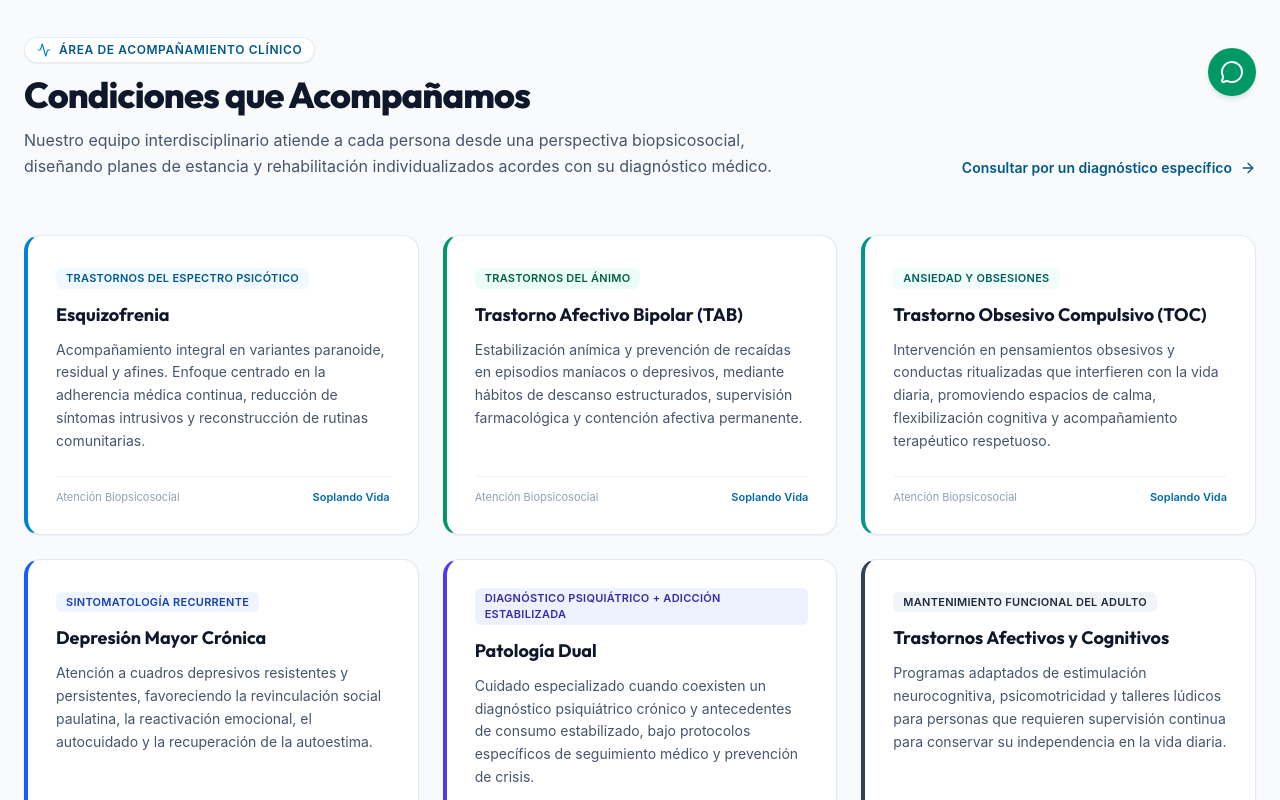
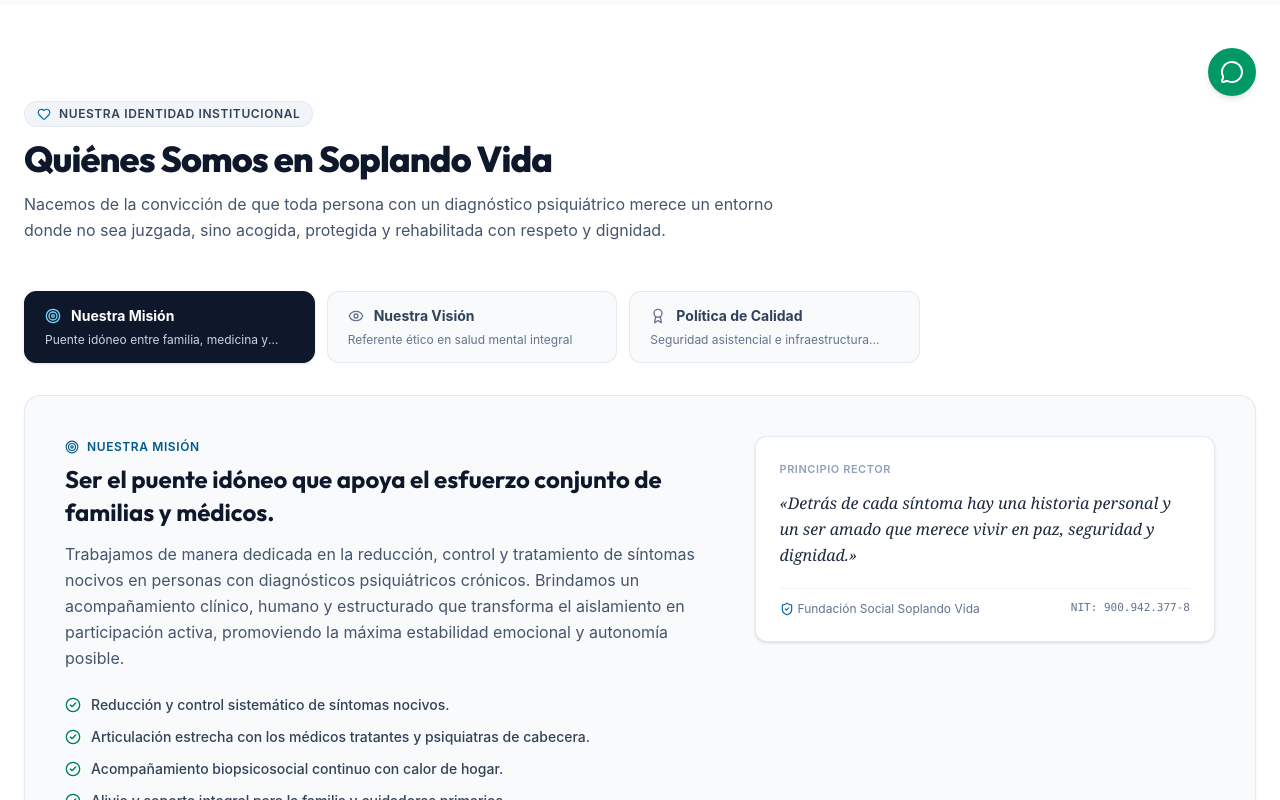
Before and after one commit to alberlismendez0-hue/fundacion-soplandoVida-bogota, a React (Vite) app: page / in a window 1280 px wide. Shown: the part 680-1480 px from the top of the page. Built offline with nearby package versions, Linux system fonts and the light colour scheme.

Commit message:
fix: eliminacionde de la seccion de condiciones

```diff
--- a/src/App.jsx
+++ b/src/App.jsx
@@ -1,7 +1,6 @@
 import React, { useState } from 'react';
 import Navbar from './components/Navbar';
 import Hero from './components/Hero';
-import ConditionsSection from './components/ConditionsSection';
 import AboutUs from './components/AboutUs';
 import TrustBanner from './components/TrustBanner';
 import Objectives from './components/Objectives';
@@ -33,10 +32,6 @@
       <main className="flex-grow">
         {/* A. Hero Section */}
         <Hero onOpenSchedule={handleOpenSchedule} />
-
-
-        {/* B. Condiciones que Acompañamos */}
-        <ConditionsSection onOpenSchedule={handleOpenSchedule} />
 
         {/* C. Quiénes Somos */}
         <AboutUs onOpenSchedule={handleOpenSchedule} />
--- a/src/components/ConditionsSection.jsx
+++ /dev/null
@@ -1,132 +0,0 @@
-import React from 'react';
-import { ArrowRight, Activity } from 'lucide-react';
-
-export default function ConditionsSection({ onOpenSchedule }) {
-  const conditions = [
-    {
-      name: 'Esquizofrenia',
-      tag: 'Trastornos del Espectro Psicótico',
-      accent: 'border-l-sky-600',
-      tagColor: 'text-sky-800 bg-sky-50',
-      details:
-        'Acompañamiento integral en variantes paranoide, residual y afines. Enfoque centrado en la adherencia médica continua, reducción de síntomas intrusivos y reconstrucción de rutinas comunitarias.',
-    },
-    {
-      name: 'Trastorno Afectivo Bipolar (TAB)',
-      tag: 'Trastornos del Ánimo',
-      accent: 'border-l-emerald-600',
-      tagColor: 'text-emerald-800 bg-emerald-50',
-      details:
-        'Estabilización anímica y prevención de recaídas en episodios maníacos o depresivos, mediante hábitos de descanso estructurados, supervisión farmacológica y contención afectiva permanente.',
-    },
-    {
-      name: 'Trastorno Obsesivo Compulsivo (TOC)',
-      tag: 'Ansiedad y Obsesiones',
-      accent: 'border-l-teal-600',
-      tagColor: 'text-teal-800 bg-teal-50',
-      details:
-        'Intervención en pensamientos obsesivos y conductas ritualizadas que interfieren con la vida diaria, promoviendo espacios de calma, flexibilización cognitiva y acompañamiento terapéutico respetuoso.',
-    },
-    {
-      name: 'Depresión Mayor Crónica',
-      tag: 'Sintomatología Recurrente',
-      accent: 'border-l-blue-600',
-      tagColor: 'text-blue-800 bg-blue-50',
-      details:
-        'Atención a cuadros depresivos resistentes y persistentes, favoreciendo la revinculación social paulatina, la reactivación emocional, el autocuidado y la recuperación de la autoestima.',
-    },
-    {
-      name: 'Patología Dual',
-      tag: 'Diagnóstico Psiquiátrico + Adicción Estabilizada',
-      accent: 'border-l-indigo-600',
-      tagColor: 'text-indigo-800 bg-indigo-50',
-      details:
-        'Cuidado especializado cuando coexisten un diagnóstico psiquiátrico crónico y antecedentes de consumo estabilizado, bajo protocolos específicos de seguimiento médico y prevención de crisis.',
-    },
-    {
-      name: 'Trastornos Afectivos y Cognitivos',
-      tag: 'Mantenimiento Funcional del Adulto',
-      accent: 'border-l-slate-700',
-      tagColor: 'text-slate-800 bg-slate-100',
-      details:
-        'Programas adaptados de estimulación neurocognitiva, psicomotricidad y talleres lúdicos para personas que requieren supervisión continua para conservar su independencia en la vida diaria.',
-    },
-  ];
-
-  return (
-   <section id="condiciones" className="pt-6 pb-12 lg:pt-8 lg:pb-16 bg-slate-50">
-      <div className="max-w-7xl mx-auto px-4 sm:px-6">
-
-        {/* Section Header */}
-        <div className="flex flex-col md:flex-row md:items-end justify-between mb-14 gap-6">
-          <div className="max-w-3xl">
-            <div className="inline-flex items-center gap-2 px-3 py-1 rounded-full bg-white border border-slate-200/80 text-sky-800 text-xs font-semibold uppercase tracking-wider mb-3 shadow-2xs">
-              <Activity className="w-3.5 h-3.5 text-sky-600" />
-              <span>Área de Acompañamiento Clínico</span>
-            </div>
-            <h2 className="text-2xl sm:text-3xl lg:text-4xl font-extrabold text-slate-900 tracking-tight">
-              Condiciones que Acompañamos
-            </h2>
-            <p className="mt-3 text-slate-600 text-sm sm:text-base leading-relaxed">
-              Nuestro equipo interdisciplinario atiende a cada persona desde una perspectiva biopsicosocial,
-              diseñando planes de estancia y rehabilitación individualizados acordes con su diagnóstico médico.
-            </p>
-          </div>
-
-          <div className="flex-shrink-0">
-            <button
-              onClick={onOpenSchedule}
-              className="inline-flex items-center gap-2 text-xs sm:text-sm font-semibold text-sky-800 hover:text-sky-900 transition-colors group cursor-pointer"
-            >
-              <span>Consultar por un diagnóstico específico</span>
-              <ArrowRight className="w-4 h-4 transition-transform group-hover:translate-x-1" />
-            </button>
-          </div>
-        </div>
-
-        {/* Depth Cards Grid */}
-        <div className="grid grid-cols-1 md:grid-cols-2 lg:grid-cols-3 gap-6">
-          {conditions.map((item, idx) => (
-            <div
-              key={idx}
-              className={`bg-white rounded-2xl p-6 sm:p-7 border border-slate-200/90 shadow-xs hover:shadow-md transition-all duration-300 hover:-translate-y-1 flex flex-col justify-between border-l-4 ${item.accent}`}
-            >
-              <div>
-                <span className={`inline-block px-2.5 py-0.5 rounded-md text-[11px] font-semibold tracking-wide uppercase mb-3 ${item.tagColor}`}>
-                  {item.tag}
-                </span>
-
-                <h3 className="text-lg font-bold text-slate-900 mb-2.5">
-                  {item.name}
-                </h3>
-
-                <p className="text-slate-600 text-xs sm:text-sm leading-relaxed">
-                  {item.details}
-                </p>
-              </div>
-
-              <div className="mt-6 pt-3 border-t border-slate-100 flex items-center justify-between text-[11px] text-slate-400">
-                <span>Atención Biopsicosocial</span>
-                <span className="font-semibold text-sky-700">Soplando Vida</span>
-              </div>
-            </div>
-          ))}
-        </div>
-
-        {/* Footnote card */}
-        <div className="mt-10 p-5 rounded-xl bg-white border border-slate-200/80 shadow-2xs flex flex-col sm:flex-row items-start sm:items-center justify-between gap-4">
-          <p className="text-xs text-slate-600 leading-relaxed max-w-4xl">
-            <strong>Criterio de Admisión Ética:</strong> El ingreso al hogar protegido se realiza previa valoración del perfil psiquiátrico y médico de cada solicitante, asegurando que nuestras instalaciones y equipo representen la mejor alternativa para su seguridad, tranquilidad y evolución.
-          </p>
-          <button
-            onClick={onOpenSchedule}
-            className="flex-shrink-0 px-4 py-2 rounded-lg bg-slate-900 hover:bg-slate-800 text-white text-xs font-semibold transition-colors cursor-pointer"
-          >
-            Solicitar Valoración
-          </button>
-        </div>
-
-      </div>
-    </section>
-  );
-}
```
